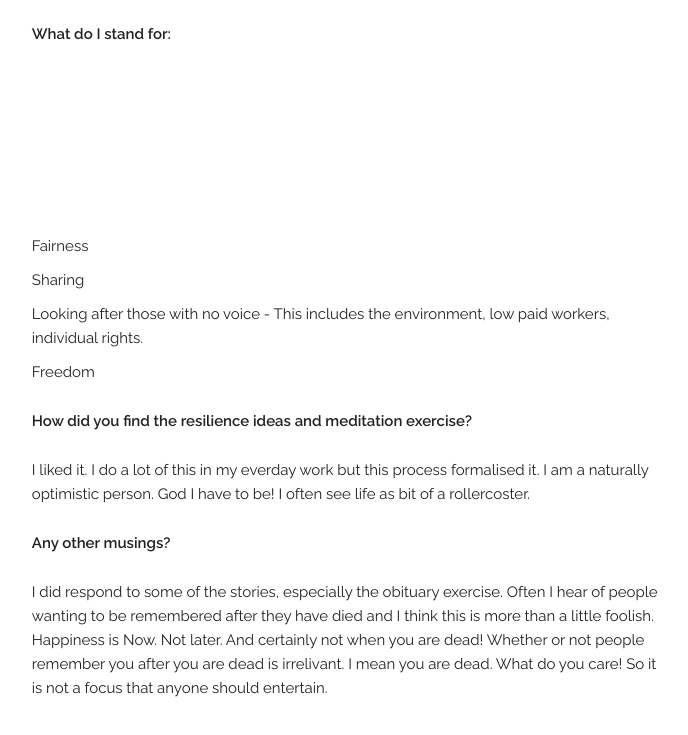
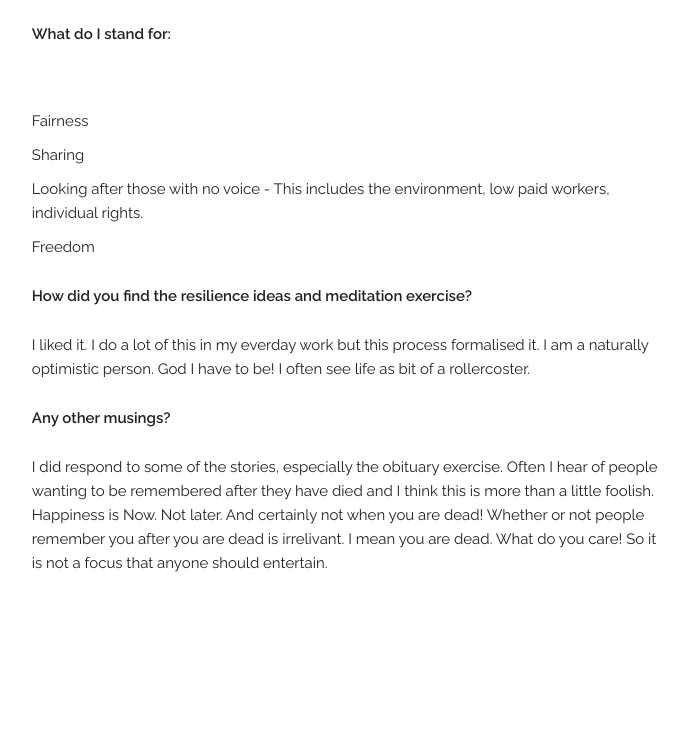
Before and after one commit to chris-daynes/chris-daynes.github.io, a plain HTML site: page blog/c7-motivational.html in a window 1280 px wide. Shown: the part 1120-1855 px from the top of the page, without its empty margins (461-1149 px from the left). After the commit the page ends 1732 px from the top, so only its background shows below. Drawn offline with Linux system fonts and the light colour scheme.

Commit message:
Corrected margin top on second ul

```diff
--- a/blog/c7-motivational.html
+++ b/blog/c7-motivational.html
@@ -84,7 +84,7 @@
             </ul>
 
             <p><strong>What do I stand for:</strong></p>
-            <ul>
+            <ul style = "margin-top: 10%">
               <li>Fairness</li>
               <li>Sharing</li>
               <li>Looking after those with no voice - This includes the environment, low paid workers, individual rights.</li>
```
